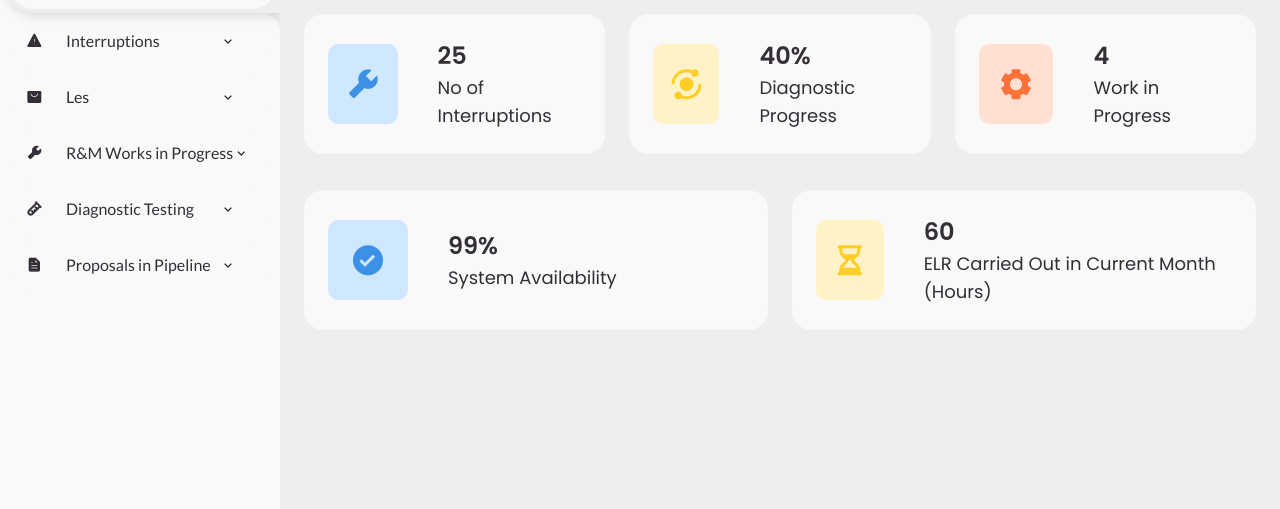
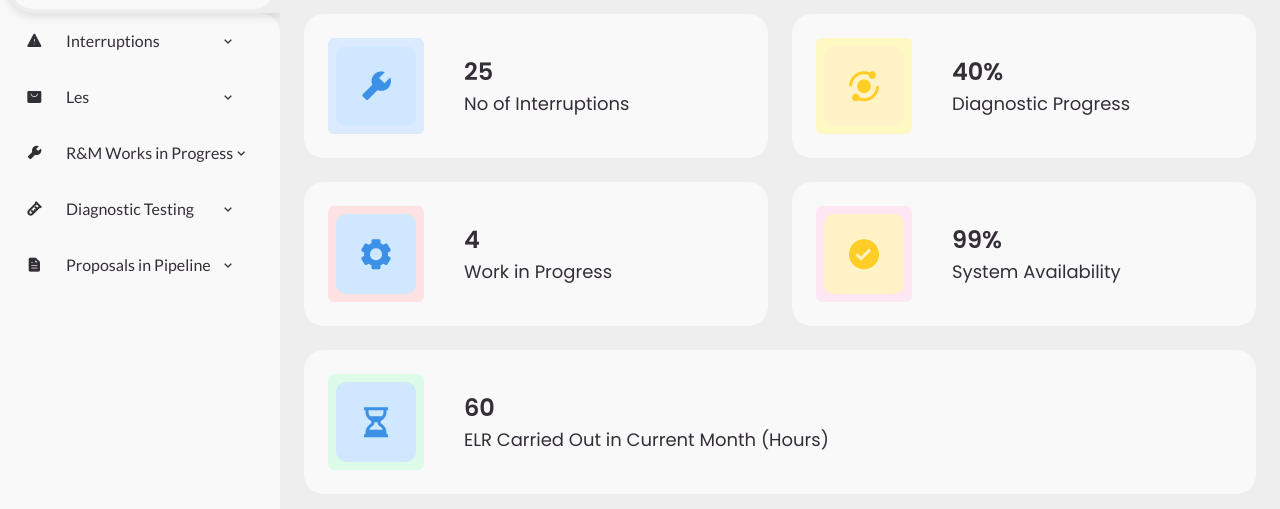
Before and after one commit to Juiliware30/MSEB_WEB, a plain HTML site: page index.html in a window 1280 px wide. Shown: the part 167-676 px from the top of the page. Drawn offline with nearby package versions, Linux system fonts and the light colour scheme.

Commit message:
Add files via upload

```diff
--- a/index.html
+++ b/index.html
@@ -167,44 +167,62 @@
 
             <!-- BOX INFO WITH NUMBER COUNT-UP ANIMATION -->
 
-<!-- BOX INFO WITH NUMBER COUNT-UP ANIMATION -->
-<ul class="box-info grid grid-cols-2 sm:grid-cols-2 lg:grid-cols-3 gap-6">
+<!-- BOX INFO WITH LIGHT COLOR AND ICONS -->
+<ul class="box-info grid grid-cols-2 sm:grid-cols-2 md:grid-cols-2 lg:grid-cols-2 gap-4 sm:gap-6">
+    <!-- 1st Row, Light Blue -->
     <li class="flex items-center col-span-2 sm:col-span-1 lg:col-span-1">
-        <i class='bx bxs-wrench text-4xl sm:text-5xl lg:text-6xl'></i> <!-- Icon for No of Interruptions -->
-        <span class="text ml-4">
-            <h3 id="interruptions" class="text-xl sm:text-2xl lg:text-3xl font-bold">0</h3>
-            <p class="text-sm sm:text-base lg:text-lg">No of Interruptions</p>
+        <span class="bg-blue-100 p-2 sm:p-3 rounded">
+            <i class='bx bxs-wrench text-blue-600 text-3xl sm:text-4xl md:text-5xl lg:text-6xl'></i> <!-- Light Blue Icon -->
+        </span>
+        <span class="text ml-2 sm:ml-4">
+            <h3 id="interruptions" class="text-lg sm:text-xl md:text-2xl lg:text-3xl font-bold">0</h3>
+            <p class="text-xs sm:text-sm md:text-base lg:text-lg">No of Interruptions</p>
         </span>
     </li>
+    <!-- 1st Row, Light Yellow -->
     <li class="flex items-center col-span-2 sm:col-span-1 lg:col-span-1">
-        <i class='bx bxs-analyse text-4xl sm:text-5xl lg:text-6xl'></i> <!-- Icon for Diagnostic Progress -->
-        <span class="text ml-4">
-            <h3 id="diagnosticProgress" class="text-xl sm:text-2xl lg:text-3xl font-bold">0%</h3>
-            <p class="text-sm sm:text-base lg:text-lg">Diagnostic Progress</p>
+        <span class="bg-yellow-100 p-2 sm:p-3 rounded">
+            <i class='bx bxs-analyse text-yellow-600 text-3xl sm:text-4xl md:text-5xl lg:text-6xl'></i> <!-- Light Yellow Icon -->
         </span>
-    </li>
-    <li class="flex items-center col-span-2 sm:col-span-2 lg:col-span-1">
-        <i class='bx bxs-cog text-4xl sm:text-5xl lg:text-6xl'></i> <!-- Icon for Work in Progress -->
-        <span class="text ml-4">
-            <h3 id="workInProgress" class="text-xl sm:text-2xl lg:text-3xl font-bold">0</h3>
-            <p class="text-sm sm:text-base lg:text-lg">Work in Progress</p>
+        <span class="text ml-2 sm:ml-4">
+            <h3 id="diagnosticProgress" class="text-lg sm:text-xl md:text-2xl lg:text-3xl font-bold">0%</h3>
+            <p class="text-xs sm:text-sm md:text-base lg:text-lg">Diagnostic Progress</p>
         </span>
     </li>
 </ul>
 
-<ul class="box-info grid grid-cols-2 sm:grid-cols-2 lg:grid-cols-3 gap-6 mt-6">
+<ul class="box-info grid grid-cols-2 sm:grid-cols-2 md:grid-cols-2 lg:grid-cols-2 gap-4 sm:gap-6 mt-4 sm:mt-6">
+    <!-- 2nd Row, Light Red -->
     <li class="flex items-center col-span-2 sm:col-span-1 lg:col-span-1">
-        <i class='bx bxs-check-circle text-4xl sm:text-5xl lg:text-6xl'></i> <!-- Icon for System Availability -->
-        <span class="text ml-4">
-            <h3 id="systemAvailability" class="text-xl sm:text-2xl lg:text-3xl font-bold">0%</h3>
-            <p class="text-sm sm:text-base lg:text-lg">System Availability</p>
+        <span class="bg-red-100 p-2 sm:p-3 rounded">
+            <i class='bx bxs-cog text-red-600 text-3xl sm:text-4xl md:text-5xl lg:text-6xl'></i> <!-- Light Red Icon -->
+        </span>
+        <span class="text ml-2 sm:ml-4">
+            <h3 id="workInProgress" class="text-lg sm:text-xl md:text-2xl lg:text-3xl font-bold">0</h3>
+            <p class="text-xs sm:text-sm md:text-base lg:text-lg">Work in Progress</p>
         </span>
     </li>
+    <!-- 2nd Row, Light Pink -->
     <li class="flex items-center col-span-2 sm:col-span-1 lg:col-span-1">
-        <i class='bx bxs-hourglass text-4xl sm:text-5xl lg:text-6xl'></i> <!-- Icon for ELR Carried Out -->
-        <span class="text ml-4">
-            <h3 id="elr" class="text-xl sm:text-2xl lg:text-3xl font-bold">0</h3>
-            <p class="text-sm sm:text-base lg:text-lg">ELR Carried Out in Current Month (Hours)</p>
+        <span class="bg-pink-100 p-2 sm:p-3 rounded">
+            <i class='bx bxs-check-circle text-pink-600 text-3xl sm:text-4xl md:text-5xl lg:text-6xl'></i> <!-- Light Pink Icon -->
+        </span>
+        <span class="text ml-2 sm:ml-4">
+            <h3 id="systemAvailability" class="text-lg sm:text-xl md:text-2xl lg:text-3xl font-bold">0%</h3>
+            <p class="text-xs sm:text-sm md:text-base lg:text-lg">System Availability</p>
+        </span>
+    </li>
+</ul>
+
+<ul class="box-info grid grid-cols-2 sm:grid-cols-2 md:grid-cols-2 lg:grid-cols-2 gap-4 sm:gap-6 mt-4 sm:mt-6">
+    <!-- 3rd Row, Light Green -->
+    <li class="flex items-center col-span-2 sm:col-span-1 lg:col-span-1">
+        <span class="bg-green-100 p-2 sm:p-3 rounded">
+            <i class='bx bxs-hourglass text-green-600 text-3xl sm:text-4xl md:text-5xl lg:text-6xl'></i> <!-- Light Green Icon -->
+        </span>
+        <span class="text ml-2 sm:ml-4">
+            <h3 id="elr" class="text-lg sm:text-xl md:text-2xl lg:text-3xl font-bold">0</h3>
+            <p class="text-xs sm:text-sm md:text-base lg:text-lg">ELR Carried Out in Current Month (Hours)</p>
         </span>
     </li>
 </ul>
```
